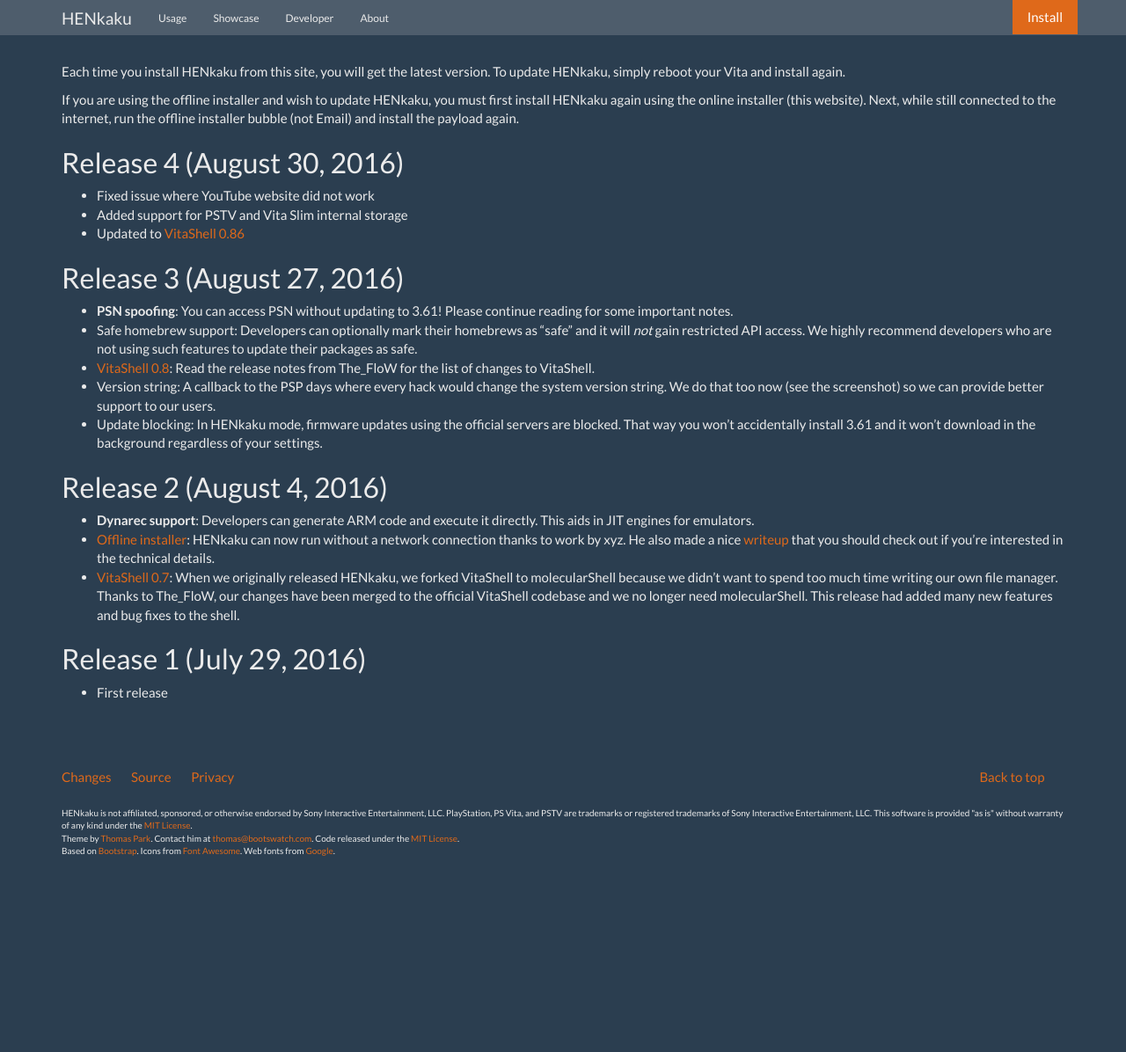
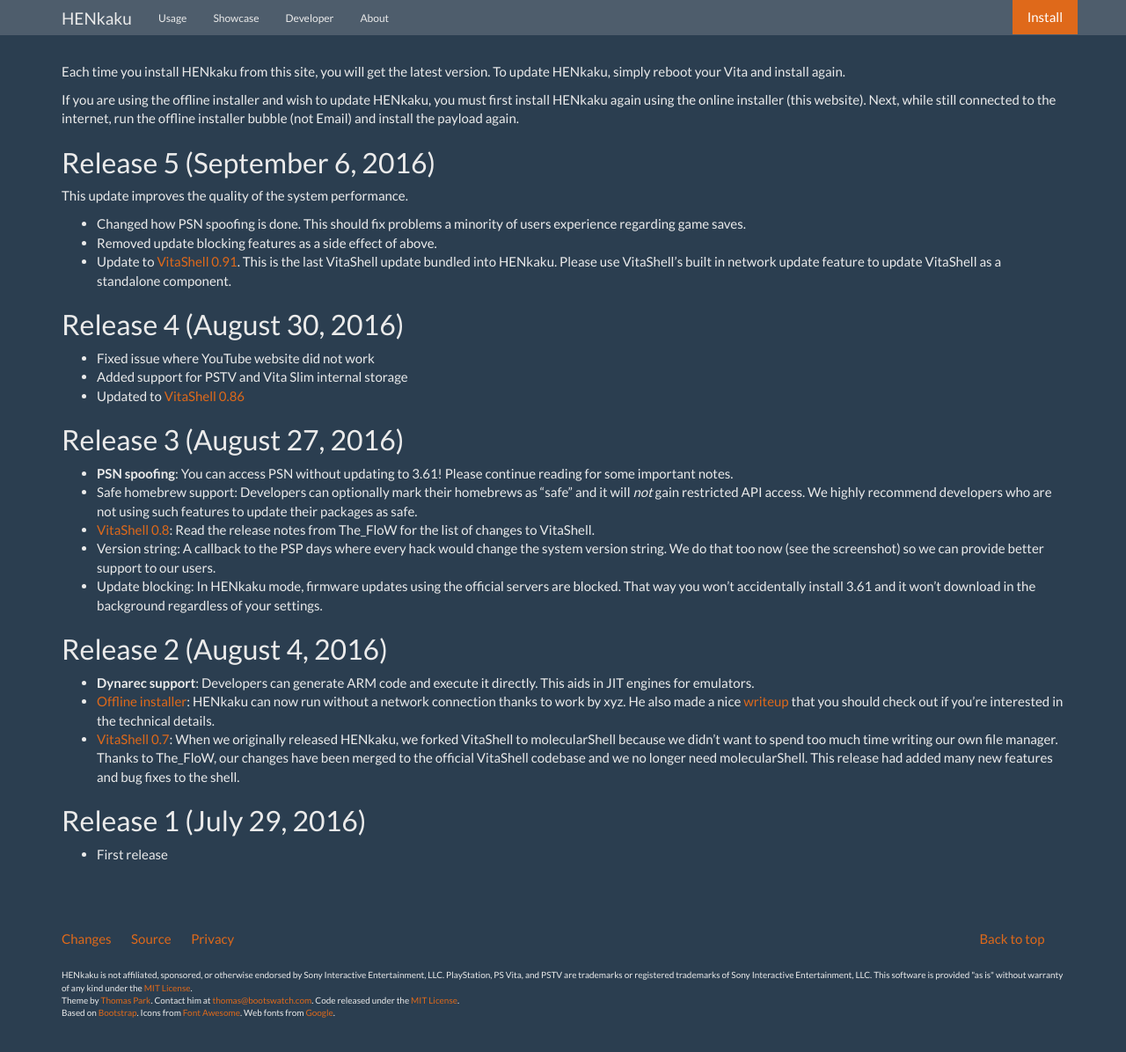
Before and after one commit to henkaku/henkaku.github.io, a Jekyll site: the page built from changes.md, in a window 1280 px wide and 1233 px high. Shown: the top 1196 px of the window at 88% size. Built offline with Jekyll 4.4.1, drawn with Linux system fonts in a browser that asks for light colours.

Commit message:
Added changelog for release 5

```diff
--- a/changes.md
+++ b/changes.md
@@ -6,6 +6,14 @@
 Each time you install HENkaku from this site, you will get the latest version. To update HENkaku, simply reboot your Vita and install again.
 
 If you are using the offline installer and wish to update HENkaku, you must first install HENkaku again using the online installer (this website). Next, while still connected to the internet, run the offline installer bubble (not Email) and install the payload again.
+
+Release 5 (September 6, 2016)
+-------------------------------------------------------------------------------
+This update improves the quality of the system performance.
+
+* Changed how PSN spoofing is done. This should fix problems a minority of users experience regarding game saves.
+* Removed update blocking features as a side effect of above.
+* Update to [VitaShell 0.91](https://github.com/TheOfficialFloW/VitaShell/releases/tag/0.91). This is the last VitaShell update bundled into HENkaku. Please use VitaShell's built in network update feature to update VitaShell as a standalone component.
 
 Release 4 (August 30, 2016)
 -------------------------------------------------------------------------------
```
